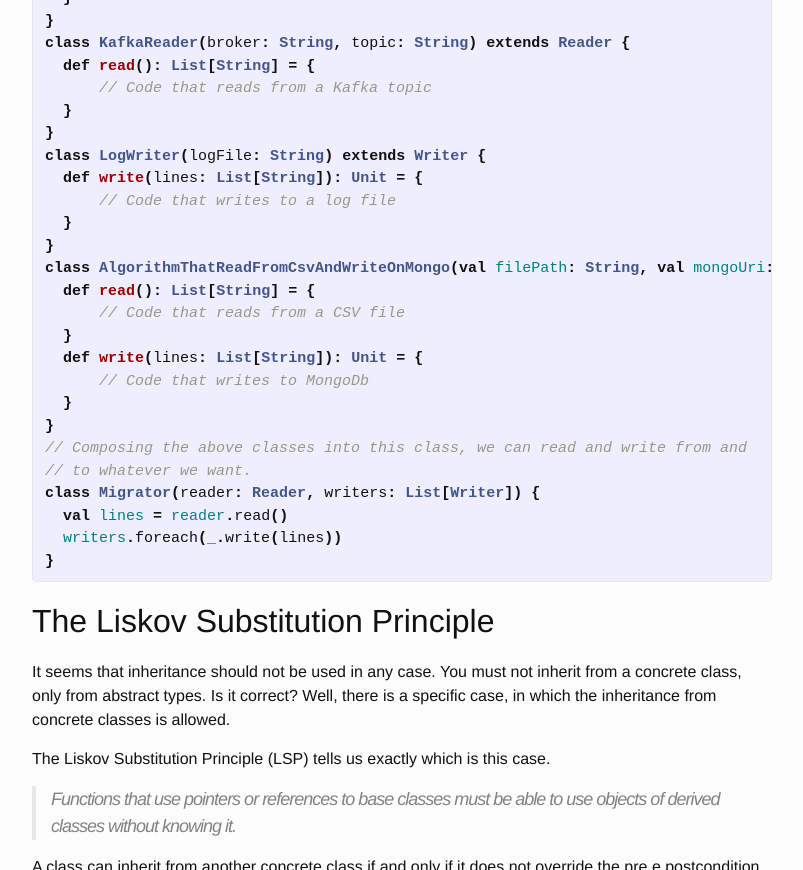
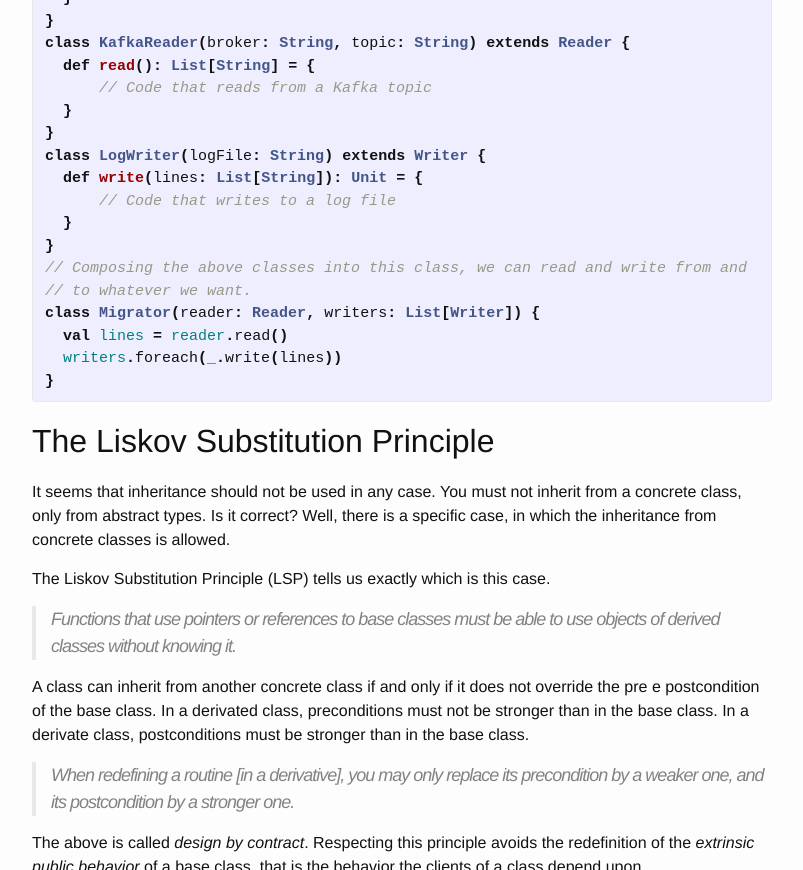
Before and after one commit to rcardin/rcardin.github.io, a Jekyll site: the page built from _posts/2018-07-27-the-secret-life-of-objects-part-2.markdown, in a window 1280 px wide and 900 px high, scrolled down 4376 px, cut to the strip 0-870 px from the top of the window. Shown: the whole strip, without its empty margins (238-1041 px from the left). Built offline with Jekyll 4.4.1, drawn with Linux system fonts in a browser that asks for light colours; comment, search, counter and statistics services are not loaded.

Commit message:
Corrected code of post on inheritance

```diff
--- a/_posts/2018-07-27-the-secret-life-of-objects-part-2.markdown
+++ b/_posts/2018-07-27-the-secret-life-of-objects-part-2.markdown
@@ -155,14 +155,6 @@ class LogWriter(logFile: String) extends Writer {
       // Code that writes to a log file
   }
 }
-class AlgorithmThatReadFromCsvAndWriteOnMongo(val filePath: String, val mongoUri: String) {
-  def read(): List[String] = {
-      // Code that reads from a CSV file
-  }
-  def write(lines: List[String]): Unit = {
-      // Code that writes to MongoDb
-  }
-}
 // Composing the above classes into this class, we can read and write from and
 // to whatever we want.
 class Migrator(reader: Reader, writers: List[Writer]) {
```
